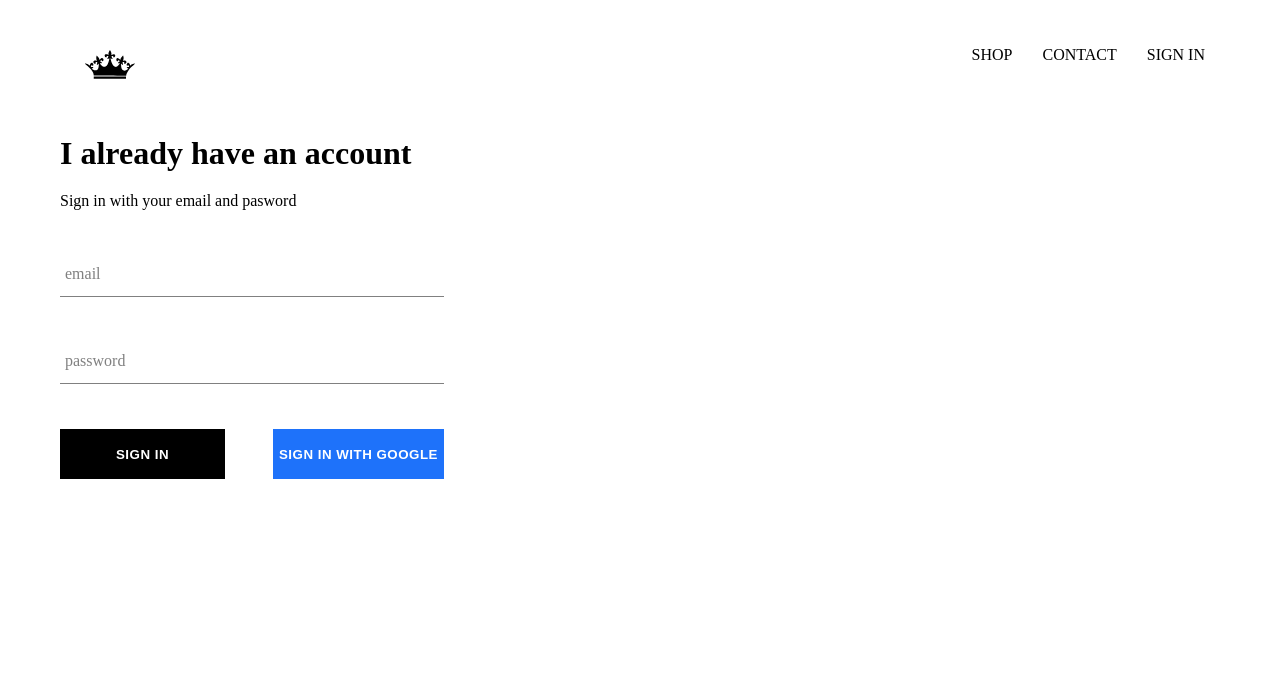
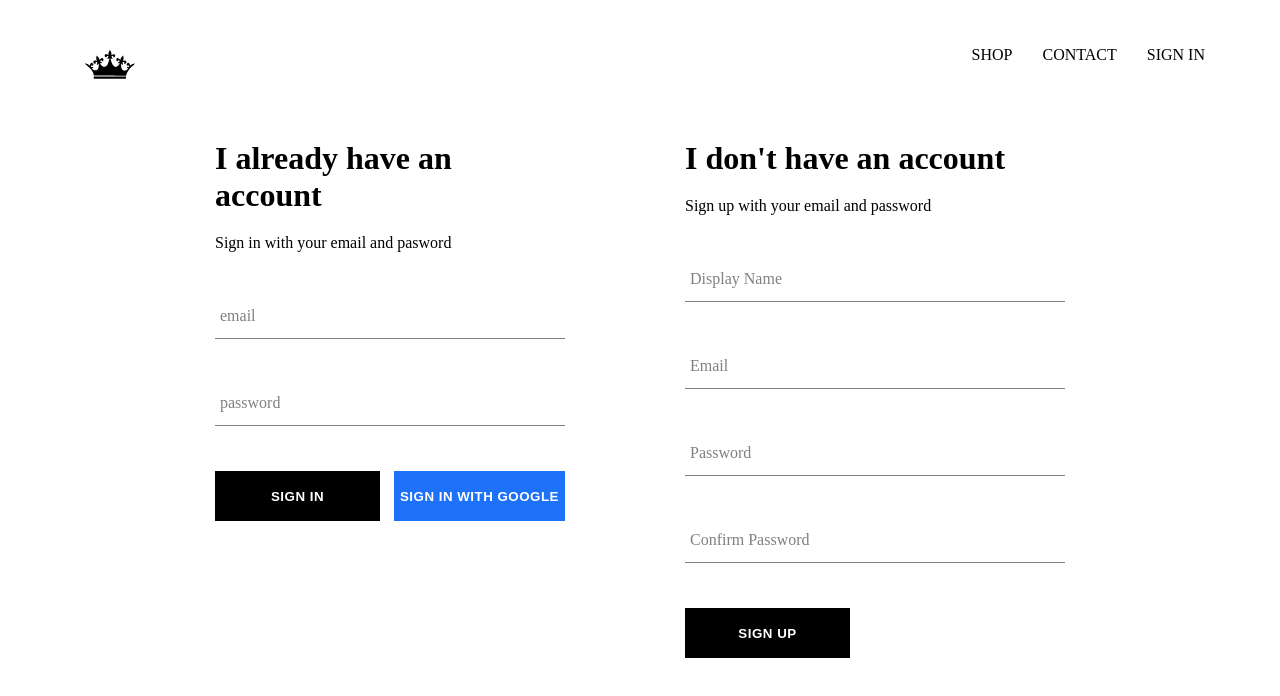
Before and after one commit to Arzakan-Porchkhidze/Ecommerce-App, a React (Create React App) app: page /signin in a window 1280 px wide. Shown: the top 696 px of the page. Built offline with nearby package versions, Linux system fonts and the light colour scheme; no server answers.

Commit message:
implemented firebase utils, included ability to store authenticated users into firestore database

```diff
--- a/src/App.js
+++ b/src/App.js
@@ -5,7 +5,7 @@
 import ShopPage from "./pages/shop/shop";
 import Header from "./components/header/header";
 import SignInAndSignUp from "./pages/sign-in-and-sign-up/sign-in-and-sign-up";
-import { auth } from "./firebase/firebase.utils";
+import { auth, createUserProfileDocument } from "./firebase/firebase.utils";
 
 
 
@@ -15,15 +15,28 @@
 
   useEffect(() => {
     let unsubscribeFromAuth = null;
-    unsubscribeFromAuth = auth.onAuthStateChanged( user => {
-      setCurrentUser(user)
-      console.log(user)
+    unsubscribeFromAuth = auth.onAuthStateChanged( async userAuth => {
+      if (userAuth) {
+        const userRef = await createUserProfileDocument(userAuth);
+        userRef.onSnapshot(snapShot => {
+          setCurrentUser({
+            id: snapShot.id,
+            ...snapShot.data()
+          })
+        })
+      }else {
+        setCurrentUser(userAuth)
+      }
     });
 
     return function cleanup(){
       unsubscribeFromAuth();
     }
   },[])
+
+  useEffect( () => {
+    console.log(currentUser)
+  },[currentUser])
 
   return (
     <div className="App">
--- a/src/components/collection-preview/collection-preview.jsx
+++ b/src/components/collection-preview/collection-preview.jsx
@@ -1,6 +1,5 @@
 import React from "react";
 import CollectionItem from "../collection-item/collection-item";
-import CollcetionItem from "../collection-item/collection-item";
 import "./collection-preview.scss";
 
 
--- a/src/components/sign-in/sign-in.scss
+++ b/src/components/sign-in/sign-in.scss
@@ -1,5 +1,5 @@
 .sign-in {
-  width: 30vw;
+  width: 350px;
   display: flex;
   flex-direction: column;
 
--- /dev/null
+++ b/src/components/sign-up/sign-up.jsx
@@ -0,0 +1,92 @@
+import React, {useState} from "react";
+
+import FormInput from "../form-input/form-input"
+import CustomButton from "../custom-button/custom-button";
+import { auth, createUserProfileDocument } from "../../firebase/firebase.utils";
+
+import "./sign-up.scss"
+
+const SignUp = () => {
+  const [displayName, setDisplayName] = useState('');
+  const [email, setEmail] = useState('');
+  const [password, setPassword] = useState('');
+  const [confirmPassword, setConfirmPassword] = useState('');
+
+  const handleSubmit = async (e) => {
+    e.preventDefault();
+
+    if (password !== confirmPassword) {
+      alert("passwords don't match")
+      return
+    }
+
+    try{
+      const {user} = await auth.createUserWithEmailAndPassword(email, password);
+
+      await createUserProfileDocument(user, {displayName})
+
+      setDisplayName('')
+      setEmail('')
+      setPassword('')
+      setConfirmPassword('')
+    }catch (error) {
+      console.log(error)
+    }
+  }
+
+  const handleDisplayNameChange = (e) => {
+    setDisplayName(e.target.value)
+  }
+
+  const handleEmailChange = (e) => {
+    setEmail(e.target.value)
+  }
+
+  const handlePasswordChange = (e) => {
+    setPassword(e.target.value)
+  }
+
+  const handleConfirmPasswordChange = (e) => {
+    setConfirmPassword(e.target.value)
+  }
+
+  return (
+    <div className ='sign-up'>
+      <h1 className='title'>I don't have an account</h1>
+      <span>Sign up with your email and password</span>
+      <form className='sign-up-form' onSubmit={handleSubmit} >
+        <FormInput name='displayName'
+          type='text'
+          value={displayName}
+          handleChange={handleDisplayNameChange}
+          required
+          label='Display Name'
+        />
+        <FormInput name='email'
+          type='email'
+          value={email}
+          handleChange={handleEmailChange}
+          required
+          label='Email'
+        />
+        <FormInput name='password'
+          type='password'
+          value={password}
+          handleChange={handlePasswordChange}
+          required
+          label='Password'
+        />
+        <FormInput name='confirmPassword'
+          type='password'
+          value={confirmPassword}
+          handleChange={handleConfirmPasswordChange}
+          required
+          label='Confirm Password'
+        />
+        <CustomButton type='submit' text='SIGN UP' />
+      </form>
+    </div>
+  )
+}
+
+export default SignUp;
--- /dev/null
+++ b/src/components/sign-up/sign-up.scss
@@ -0,0 +1,9 @@
+.sign-up {
+  display: flex;
+  flex-direction: column;
+  width: 380px;
+
+  .title {
+    margin: 20px 0;
+  }
+}
--- a/src/firebase/firebase.utils.js
+++ b/src/firebase/firebase.utils.js
@@ -12,6 +12,31 @@
   measurementId: "G-GNJW6VKJM0"
 };
 
+export const createUserProfileDocument = async (userAuth, additonalData) => {
+  if (!userAuth) return;
+
+  const userRef = firestore.doc(`users/${userAuth.uid}`)
+  const snapShot = await userRef.get()
+
+  if(!snapShot.exists){
+    const {displayName, email} = userAuth;
+    const createdAt = new Date();
+
+    try{
+      await userRef.set({
+        displayName,
+        email,
+        createdAt,
+        ...additonalData
+      })
+    } catch(error) {
+      console.log('error creating user', error.message);
+    }
+  }
+
+  return userRef
+}
+
 firebase.initializeApp(config);
 
 export const auth = firebase.auth();
--- a/src/pages/sign-in-and-sign-up/sign-in-and-sign-up.jsx
+++ b/src/pages/sign-in-and-sign-up/sign-in-and-sign-up.jsx
@@ -1,11 +1,16 @@
 import React from "react";
+
 import SignIn from "../../components/sign-in/sign-in";
+import SignUp from "../../components/sign-up/sign-up";
+
+import "./sign-in-and-sign-up.scss"
 
 
 const SignInAndSignUp = () => {
   return(
     <div className='sign-in-and-sign-up'>
       <SignIn />
+      <SignUp />
     </div>
   );
 }
--- a/src/pages/sign-in-and-sign-up/sign-in-and-sign-up.scss
+++ b/src/pages/sign-in-and-sign-up/sign-in-and-sign-up.scss
@@ -0,0 +1,6 @@
+.sign-in-and-sign-up {
+  width: 850px;
+  display: flex;
+  justify-content: space-between;
+  margin: 30px auto;
+}
```
